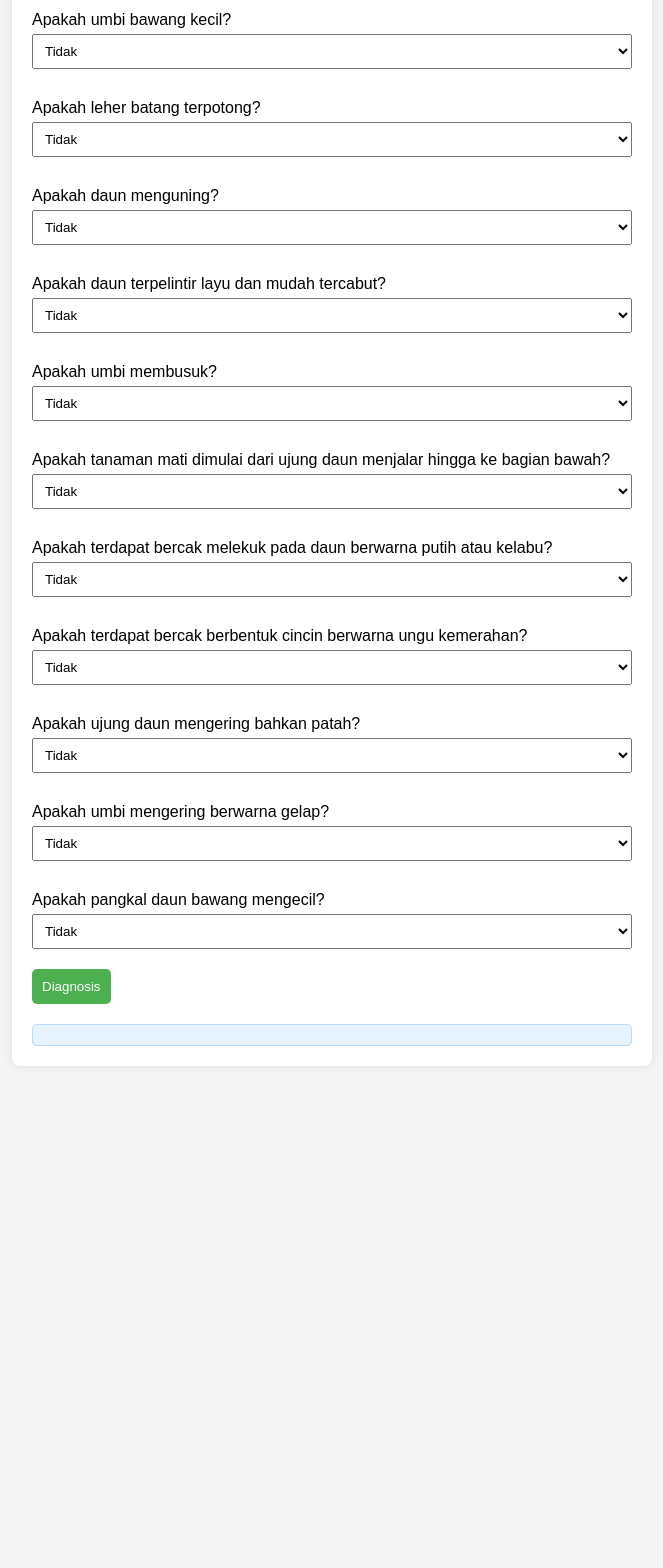
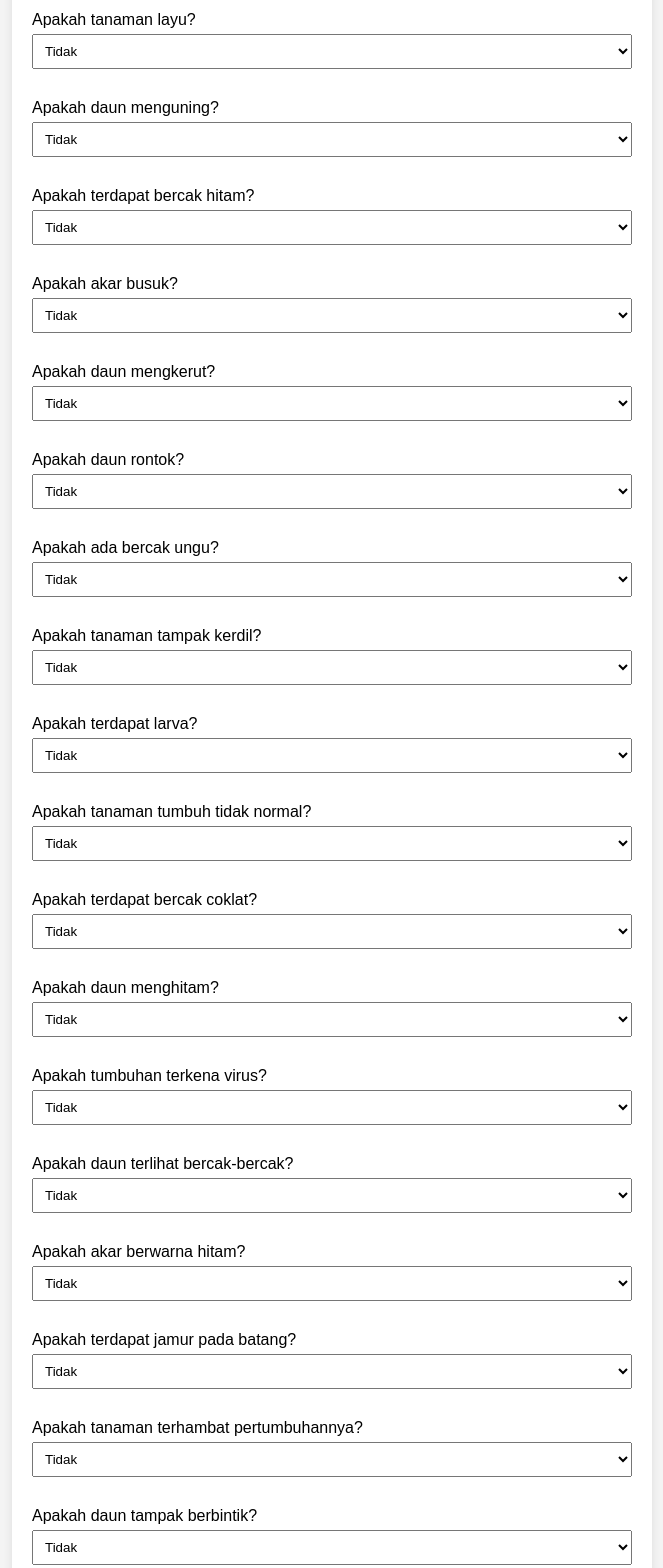
Before and after one commit to Sukmaayuuuu4/onion2, a plain HTML site: page diagnosis2.html in a window 1280 px wide. Shown: the part 240-1808 px from the top of the page, without its empty margins (308-971 px from the left). Before the commit the page ends 1326 px from the top, so only its background shows below. Drawn offline with Linux system fonts and the light colour scheme.

Commit message:
Update diagnosis2.html

```diff
--- a/diagnosis2.html
+++ b/diagnosis2.html
@@ -20,68 +20,128 @@
     <section class="container">
         <h2>Diagnosis Gejala</h2>
         <form id="diagnosisForm">
-            <label>Apakah umbi bawang kecil?</label>
-            <select id="umbiKecil">
+             <!-- G01: Tanaman layu? -->
+    <label>Apakah tanaman layu?</label>
+    <select id="G01">
         <option value="tidak">Tidak</option>
         <option value="ya">Ya</option>
     </select>
 
-            <label>Apakah leher batang terpotong?</label>
-            <select id="leherTerpotong">
+    <!-- G09: Daun menguning? -->
+    <label>Apakah daun menguning?</label>
+    <select id="G09">
         <option value="tidak">Tidak</option>
         <option value="ya">Ya</option>
     </select>
 
-            <label>Apakah daun menguning?</label>
-            <select id="daunMenguning">
+    <!-- G11: Terdapat bercak hitam? -->
+    <label>Apakah terdapat bercak hitam?</label>
+    <select id="G11">
         <option value="tidak">Tidak</option>
         <option value="ya">Ya</option>
     </select>
 
-            <label>Apakah daun terpelintir layu dan mudah tercabut?</label>
-            <select id="daunTercabut">
+    <!-- G12: Akar busuk? -->
+    <label>Apakah akar busuk?</label>
+    <select id="G12">
         <option value="tidak">Tidak</option>
         <option value="ya">Ya</option>
     </select>
 
-            <label>Apakah umbi membusuk?</label>
-            <select id="umbiBusuk">
+    <!-- G13: Daun mengkerut? -->
+    <label>Apakah daun mengkerut?</label>
+    <select id="G13">
         <option value="tidak">Tidak</option>
         <option value="ya">Ya</option>
     </select>
 
-            <label>Apakah tanaman mati dimulai dari ujung daun menjalar hingga ke bagian bawah?</label>
-            <select id="tanamanMati">
+    <!-- G14: Daun rontok? -->
+    <label>Apakah daun rontok?</label>
+    <select id="G14">
         <option value="tidak">Tidak</option>
         <option value="ya">Ya</option>
     </select>
 
-            <label>Apakah terdapat bercak melekuk pada daun berwarna putih atau kelabu?</label>
-            <select id="bercakMelekuk">
+    <!-- G15: Ada bercak ungu? -->
+    <label>Apakah ada bercak ungu?</label>
+    <select id="G15">
         <option value="tidak">Tidak</option>
         <option value="ya">Ya</option>
     </select>
 
-            <label>Apakah terdapat bercak berbentuk cincin berwarna ungu kemerahan?</label>
-            <select id="bercakCincin">
+    <!-- G16: Tanaman tampak kerdil? -->
+    <label>Apakah tanaman tampak kerdil?</label>
+    <select id="G16">
         <option value="tidak">Tidak</option>
         <option value="ya">Ya</option>
     </select>
 
-            <label>Apakah ujung daun mengering bahkan patah?</label>
-            <select id="ujungDaunPatah">
+    <!-- G17: Terdapat larva? -->
+    <label>Apakah terdapat larva?</label>
+    <select id="G17">
         <option value="tidak">Tidak</option>
         <option value="ya">Ya</option>
     </select>
 
-            <label>Apakah umbi mengering berwarna gelap?</label>
-            <select id="umbiGelap">
+    <!-- G18: Tanaman tumbuh tidak normal? -->
+    <label>Apakah tanaman tumbuh tidak normal?</label>
+    <select id="G18">
         <option value="tidak">Tidak</option>
         <option value="ya">Ya</option>
     </select>
 
-            <label>Apakah pangkal daun bawang mengecil?</label>
-            <select id="pangkalDaunMengecil">
+    <!-- G19: Terdapat bercak coklat? -->
+    <label>Apakah terdapat bercak coklat?</label>
+    <select id="G19">
+        <option value="tidak">Tidak</option>
+        <option value="ya">Ya</option>
+    </select>
+
+    <!-- G20: Daun menghitam? -->
+    <label>Apakah daun menghitam?</label>
+    <select id="G20">
+        <option value="tidak">Tidak</option>
+        <option value="ya">Ya</option>
+    </select>
+
+    <!-- G21: Tumbuhan terkena virus? -->
+    <label>Apakah tumbuhan terkena virus?</label>
+    <select id="G21">
+        <option value="tidak">Tidak</option>
+        <option value="ya">Ya</option>
+    </select>
+
+    <!-- G22: Daun terlihat bercak-bercak? -->
+    <label>Apakah daun terlihat bercak-bercak?</label>
+    <select id="G22">
+        <option value="tidak">Tidak</option>
+        <option value="ya">Ya</option>
+    </select>
+
+    <!-- G23: Akar berwarna hitam? -->
+    <label>Apakah akar berwarna hitam?</label>
+    <select id="G23">
+        <option value="tidak">Tidak</option>
+        <option value="ya">Ya</option>
+    </select>
+
+    <!-- G24: Terdapat jamur pada batang? -->
+    <label>Apakah terdapat jamur pada batang?</label>
+    <select id="G24">
+        <option value="tidak">Tidak</option>
+        <option value="ya">Ya</option>
+    </select>
+
+    <!-- G25: Tanaman terhambat pertumbuhannya? -->
+    <label>Apakah tanaman terhambat pertumbuhannya?</label>
+    <select id="G25">
+        <option value="tidak">Tidak</option>
+        <option value="ya">Ya</option>
+    </select>
+
+    <!-- G26: Daun tampak berbintik? -->
+    <label>Apakah daun tampak berbintik?</label>
+    <select id="G26">
         <option value="tidak">Tidak</option>
         <option value="ya">Ya</option>
     </select>
@@ -89,6 +149,7 @@
     <button type="button" onclick="diagnose()">Diagnosis</button>
 </form>
 
+
         <div id="result" class="result"></div>
     </section>
 
```
Lines whose indentation alone changed are shown as unchanged.
